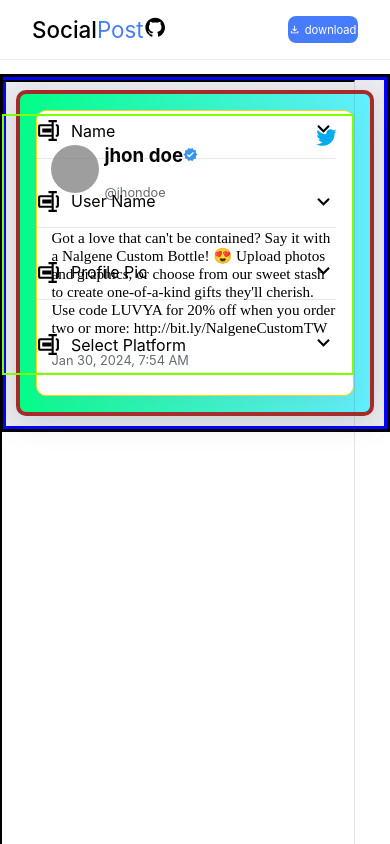
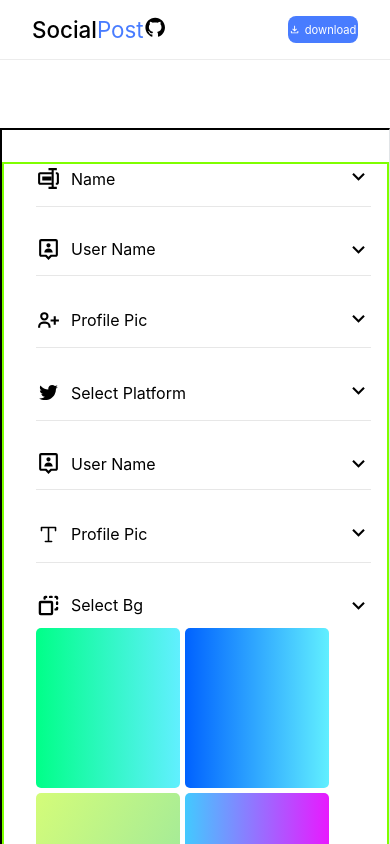
Before and after one commit to TamilselvanChandrakumar/social-media-post-generator, a React (Create React App) app in the folder post-generator/: page / in a window 390 px wide. Shown: the top 844 px of the page. Built offline with nearby package versions, Linux system fonts and the light colour scheme; grey boxes are pictures that could not be loaded.

Commit message:
first commit

```diff
--- a/post-generator/src/App.css
+++ b/post-generator/src/App.css
@@ -2,8 +2,8 @@
   border: 3px solid black;
   width: calc(100%-22rem);
   min-height: 100vh;
-  margin-left: 22rem;
-  margin-top: 4.6rem;
+  margin-left: 30rem;
+  margin-top: 10rem;
   position: fixed;
   background-color: #ebecf0;
 }
--- a/post-generator/src/components/SideNav.js
+++ b/post-generator/src/components/SideNav.js
@@ -6,6 +6,7 @@
 import { MdOutlineKeyboardArrowDown } from "react-icons/md";
 import "./Style.css";
 import { socialicons } from "../data/data";
+import { bgbackground } from "../data/bg";
 
 const SideNav = ({ userDetails, setUserDetails }) => {
   const [show, setShow] = useState(6);
@@ -48,7 +49,7 @@
         <li>
           <div className="navitem" onClick={() => setShow(2)}>
             <div className="navtitle">
-              <BiRename size={25}></BiRename>
+              <BiUserPin size={25}></BiUserPin>
               User Name
             </div>
             <MdOutlineKeyboardArrowDown size={25}></MdOutlineKeyboardArrowDown>
@@ -69,7 +70,7 @@
         <li>
           <div className="navitem" onClick={() => setShow(3)}>
             <div className="navtitle">
-              <BiRename size={25}></BiRename>
+              <BiUserPlus size={25}></BiUserPlus>
               Profile pic
             </div>
             <div>
@@ -87,7 +88,7 @@
         <li>
           <div className="navitem" onClick={() => setShow(4)}>
             <div className="navtitle">
-              <BiRename size={25}></BiRename>
+              <TiSocialTwitter size={25}></TiSocialTwitter>
               Select Platform
             </div>
             <div>
@@ -99,6 +100,7 @@
           {show === 4 && (
             <ul className="dropdown">
               {socialicons.map((icon) => {
+                return (
                   <li
                     key={icon.id}
                     className={`${
@@ -113,9 +115,82 @@
                   >
                     {" "}
                     {icon.name}
-                </li>;
+                  </li>
+                );
               })}
             </ul>
+          )}
+        </li>
+        <li>
+          <div className="navitem" onClick={() => setShow(2)}>
+            <div className="navtitle">
+              <BiUserPin size={25}></BiUserPin>
+              User Name
+            </div>
+            <MdOutlineKeyboardArrowDown size={25}></MdOutlineKeyboardArrowDown>
+          </div>
+          {show === 2 && (
+            <div className="innernavitems">
+              <input
+                type="text"
+                className="inputfield"
+                value={userDetails.userName}
+                onChange={(e) =>
+                  setUserDetails({ ...userDetails, userName: e.target.value })
+                }
+              ></input>
+            </div>
+          )}
+        </li>
+        <li>
+          <div className="navitem" onClick={() => setShow(5)}>
+            <div className="navtitle">
+              <PiTextT size={25}></PiTextT>
+              Profile pic
+            </div>
+            <div>
+              <MdOutlineKeyboardArrowDown
+                size={25}
+              ></MdOutlineKeyboardArrowDown>
+            </div>
+          </div>
+          {show === 5 && (
+            <div className="innernavitems">
+              <textarea
+                value={userDetails.content}
+                onChange={(e) =>
+                  setUserDetails({
+                    ...userDetails,
+                    content: e.target.value,
+                  })
+                }
+              ></textarea>
+            </div>
+          )}
+        </li>
+        <li>
+          <div className="navitem" onClick={() => setShow(6)}>
+            <div className="navtitle">
+              <PiSelectionBackgroundBold size={25}></PiSelectionBackgroundBold>
+              Select bg
+            </div>
+            <MdOutlineKeyboardArrowDown size={25}></MdOutlineKeyboardArrowDown>
+          </div>
+          {show === 6 && (
+            <div className="bgcolors">
+              {bgbackground.map((bg) => {
+                return (
+                  <div
+                    onClick={() =>
+                      setUserDetails({ ...userDetails, selectBg: bg.id })
+                    }
+                    key={bg.id}
+                    className="bgcolor"
+                    style={{ backgroundImage: `${bg.gradient}` }}
+                  ></div>
+                );
+              })}
+            </div>
           )}
         </li>
       </ul>
--- a/post-generator/src/components/Style.css
+++ b/post-generator/src/components/Style.css
@@ -93,7 +93,7 @@
 .dropdown {
   display: flex;
   flex-direction: column;
-  width: 100%;
+  width: 80%;
   gap: 7px;
 }
 
@@ -108,10 +108,38 @@
   background-color: rgb(116, 156, 255);
   color: white;
 }
+.bgcolors {
+  display: flex;
+  flex-wrap: wrap;
+  gap: 5px;
+  max-height: 15rem;
+  overflow-y: auto;
+}
+.bgcolor {
+  width: 8rem;
+  height: 10rem;
+  border-radius: 5px;
+}
+.inputfield {
+  border: 1px solid rgb(133, 133, 133, 0.2);
+  width: 90%;
+  height: 2rem;
+  border-radius: 8px;
+  font: inherit;
+  padding: 0.5rem;
+}
 
 @media (max-width: 480px) {
   .downloadBtn {
     padding: 0.4rem 0.1rem;
     font-size: 0.7rem;
   }
+  .sidenavcontainer {
+    position: unset;
+    width: auto;
+    margin-top: 8rem;
+  }
+  .bgcolor {
+    width: 9rem;
+  }
 }
```
Lines whose indentation alone changed are shown as unchanged.
